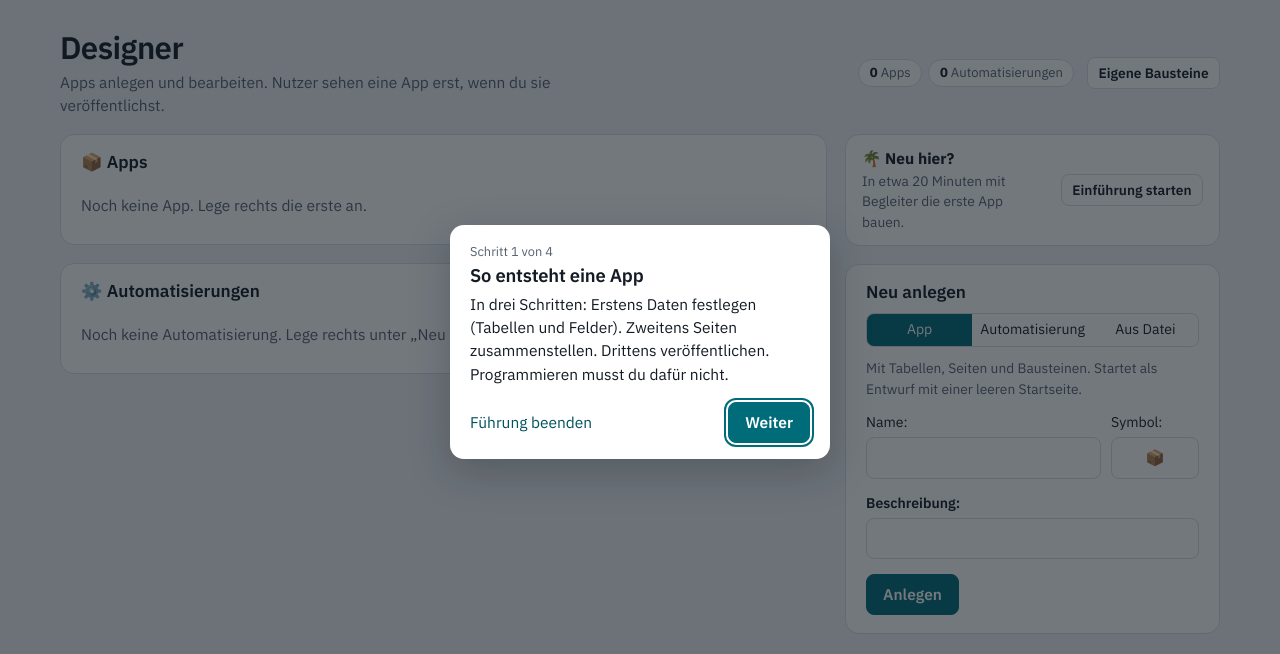
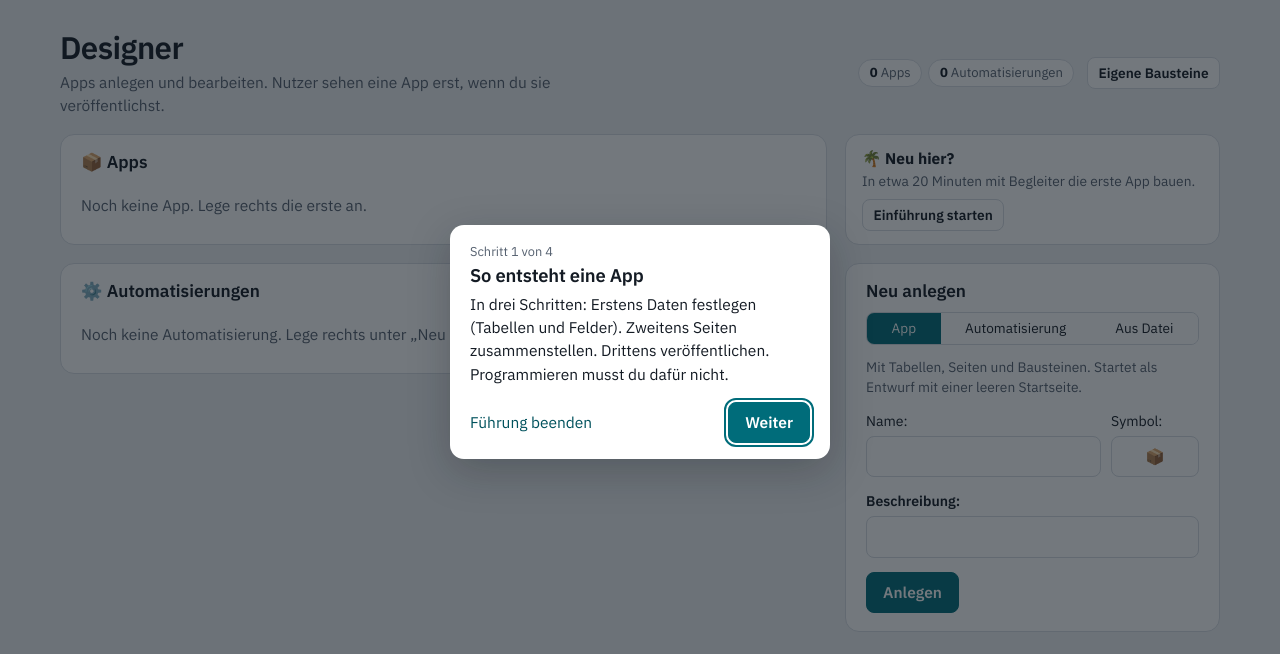
Before and after one commit to Turksat46/Baukasten, a Django app: page /designer/ in a window 1280 px wide. Shown: the part 58-712 px from the top of the page. Run offline with Django 5.2, Linux system fonts and the light colour scheme; the visitor is signed in with stand-in values (Sample User, id 1); data comes from the database, SQL or seed files in the repository; data that the repository does not hold is empty; some libraries are stand-ins or nearby versions.

Commit message:
Designer-Startseite: Umbrüche bei „Neu hier?“ und den Reitern vermeiden
Co-Authored-By: Claude Opus 5.5 <noreply@anthropic.com>

```diff
--- a/builder/static/builder/style.css
+++ b/builder/static/builder/style.css
@@ -686,11 +686,12 @@ html:not([data-theme="light"]):not([data-theme="dark"]) .theme-toggle .i-auto {
 .compact-table tbody tr:last-child td { border-bottom: 0; }
 .compact-table .row-actions form { display: inline; }
 .automation-overview .state-cell .badge + .badge { margin-left: .25rem; }
-.compact-invite { display: flex; align-items: center; justify-content: space-between; gap: .8rem; padding: .8rem 1rem; }
+.compact-invite { display: flex; flex-wrap: wrap; align-items: center; justify-content: space-between; gap: .5rem .8rem; padding: .8rem 1rem; }
+.compact-invite > div { flex: 1 1 13rem; }
 .compact-invite form { flex-shrink: 0; }
 .create-card h3 { margin-bottom: .6rem; }
 .create-card .tabs { display: flex; width: 100%; margin-bottom: .7rem; }
-.create-card .tabs a { flex: 1; text-align: center; padding: .35rem .5rem; font-size: .88rem; }
+.create-card .tabs a { flex: 1 1 auto; text-align: center; padding: .35rem .45rem; font-size: .85rem; white-space: nowrap; }
 .create-card .tab-panel > p { margin-top: 0; }
 .new-app-form .name-icon { display: grid; grid-template-columns: minmax(0, 1fr) 5.5rem; gap: .6rem; }
 .new-app-form .icon-field input { text-align: center; }
```
